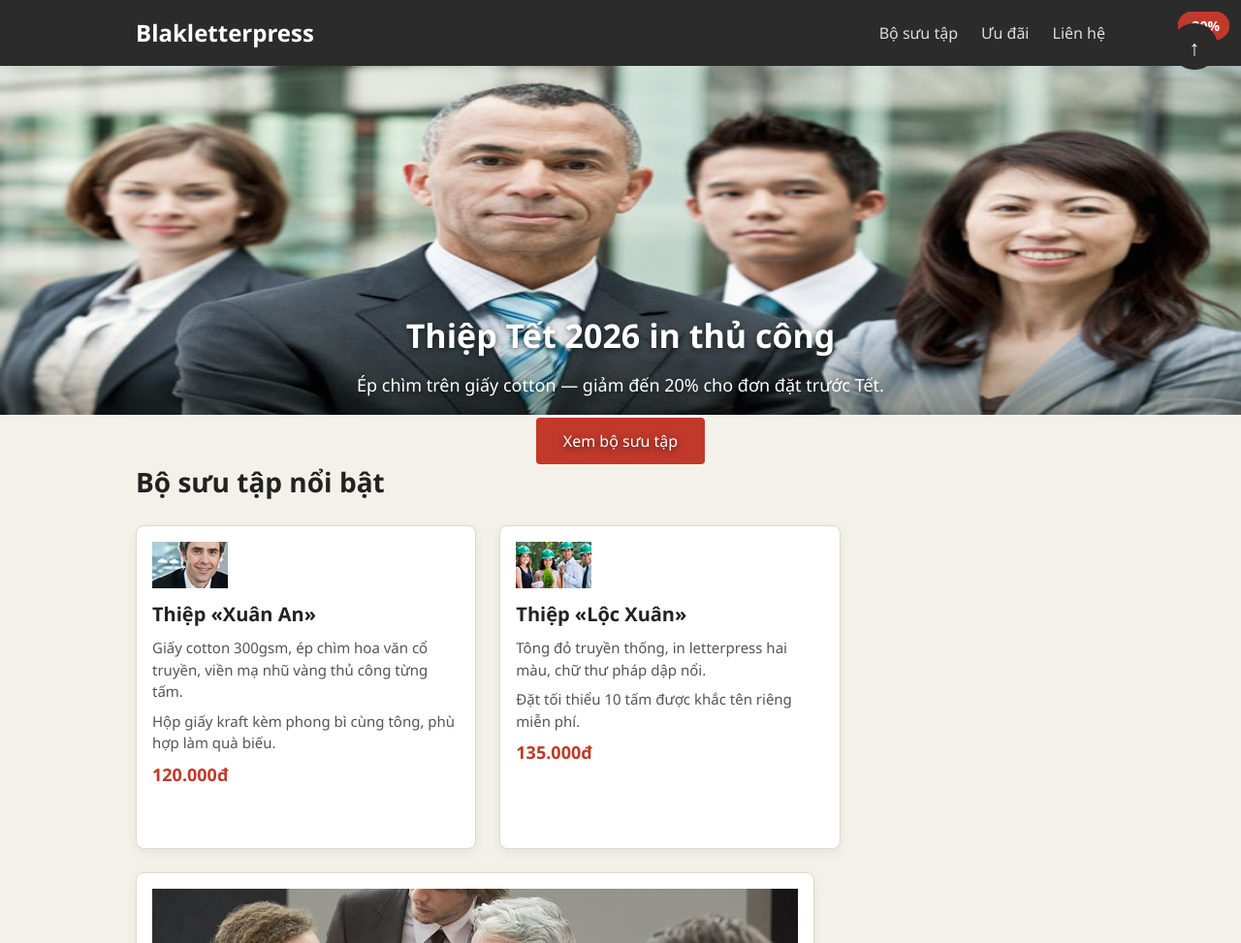
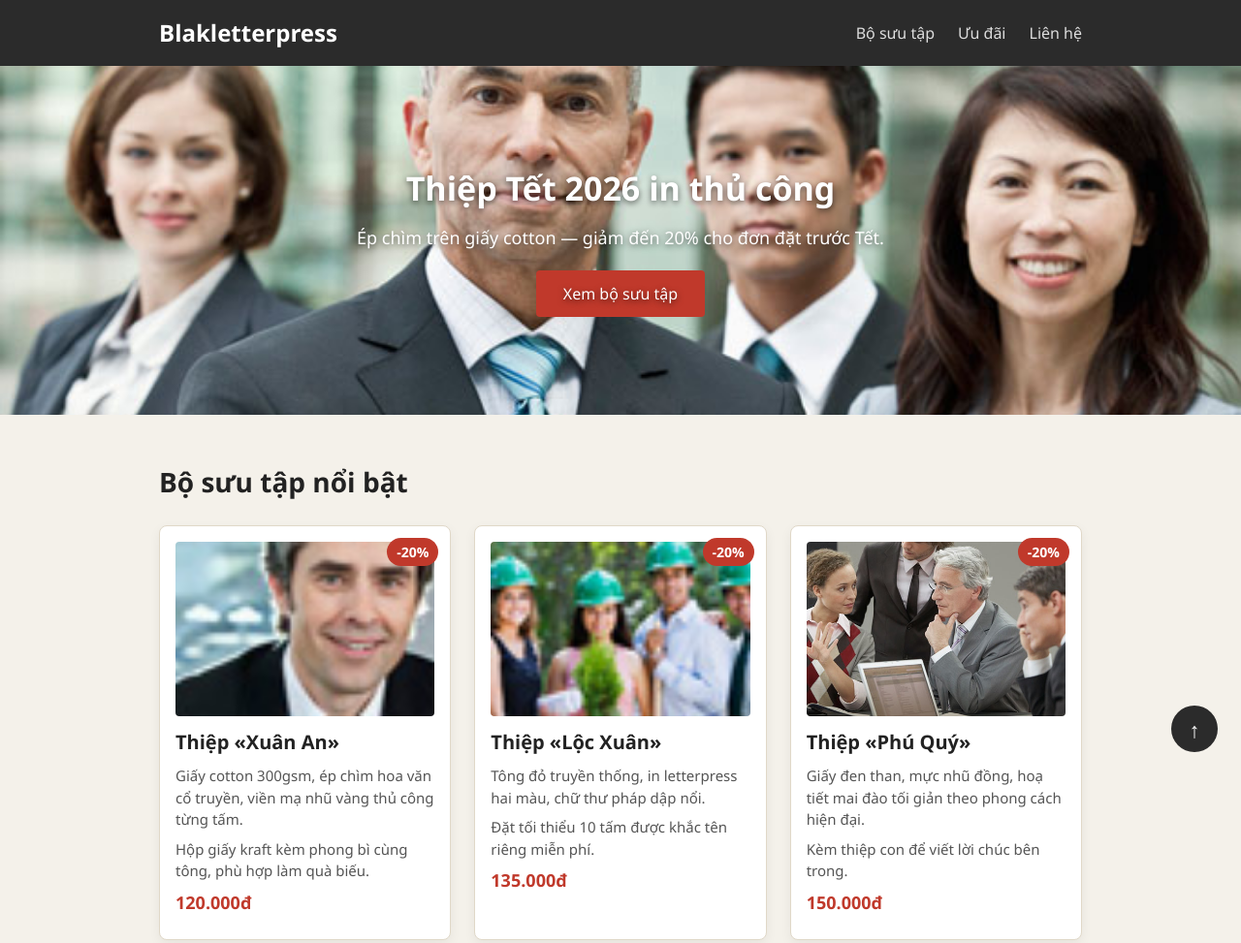
Before and after one commit to nguyenphung25/CNWeb_NguyenPhung_20235402, a plain HTML site: page assignment03/Baitap1Tim_va_sua_loi_CSS/trang.html in a window 1280 px wide. Shown: the top 973 px of the page at 97% size. Drawn offline with Linux system fonts and the light colour scheme.

Commit message:
Sửa lỗi CSS Bài tập 1 và Bài tập 2 (box model + position)
Co-Authored-By: Claude Opus 5.5 <noreply@anthropic.com>

```diff
--- a/assignment03/Baitap1Tim_va_sua_loi_CSS/style-loi.css
+++ b/assignment03/Baitap1Tim_va_sua_loi_CSS/style-loi.css
@@ -16,6 +16,7 @@
 * {
 	margin: 0;
 	padding: 0;
+	box-sizing: border-box; /* SỬA: padding + border tính vào width để 3 thẻ vừa 1 hàng */
 }
 
 body {
@@ -33,6 +34,8 @@ a {
 .site-header {
 	background: #2b2b2b;
 	position: sticky;
+	top: 0;       /* SỬA: sticky cần ngưỡng top mới dính */
+	z-index: 100; /* SỬA: menu luôn nằm trên ảnh/overlay */
 }
 
 .header-inner {
@@ -68,13 +71,16 @@ a {
 
 /* ===== Hero ===== */
 .hero {
+	position: relative; /* SỬA: làm khung tham chiếu cho .hero-overlay */
 	height: 360px;
 	overflow: hidden;
 }
 
 .hero-bg {
+	display: block;
 	width: 100%;
 	height: 100%;
+	object-fit: cover; /* SỬA: ảnh phủ kín khung, không bị méo */
 }
 
 .hero-overlay {
@@ -129,7 +135,8 @@ a {
 
 .card {
 	flex: 0 0 calc((100% - 48px) / 3);
-	height: 300px;
+	position: relative; /* SỬA: nhãn -20% định vị theo chính thẻ */
+	/* SỬA: bỏ height: 300px cố định khiến chữ tràn ra ngoài thẻ */
 	background: #fff;
 	border: 1px solid #e0d8c8;
 	border-radius: 8px;
@@ -151,6 +158,10 @@ a {
 
 .card img {
 	display: block;
+	width: 100%;       /* SỬA: ảnh không vượt quá bề rộng thẻ */
+	height: 180px;
+	object-fit: cover;
+	border-radius: 4px;
 }
 
 .card-body h3 {
@@ -173,8 +184,9 @@ a {
 /* ===== Nút lên đầu trang ===== */
 .back-to-top {
 	position: fixed;
-	top: 24px;
+	bottom: 24px; /* SỬA: top -> bottom để nút nằm góc dưới bên phải */
 	right: 24px;
+	z-index: 200;
 	width: 48px;
 	height: 48px;
 	background: #2b2b2b;
--- a/assignment03/Baitap2Tim_va_sua_loi_CSS/style-loi.css
+++ b/assignment03/Baitap2Tim_va_sua_loi_CSS/style-loi.css
@@ -31,7 +31,10 @@ a {
 }
 
 .page {
-	overflow-x: hidden;
+	/* SỬA: overflow-x: hidden biến .page thành scroll container -> sticky của
+	   header bám vào .page (không cuộn) nên menu KHÔNG dính.
+	   overflow-x: clip vẫn cắt tràn ngang nhưng không tạo scroll container. */
+	overflow-x: clip;
 }
 
 /* ===== Header / thanh điều hướng ===== */
@@ -144,7 +147,8 @@ a {
 	flex: 0 0 calc((100% - 48px) / 3);
 	min-height: 320px;
 	position: relative;
-	box-sizing: content-box;
+	/* SỬA: bỏ box-sizing: content-box (ghi đè border-box) khiến mỗi thẻ rộng
+	   thêm 34px (padding + border) -> thẻ thứ 3 rớt xuống hàng dưới. */
 	background: #fff;
 	border: 1px solid #e0d8c8;
 	border-radius: 8px;
@@ -162,6 +166,7 @@ a {
 	font-weight: bold;
 	padding: 4px 10px;
 	border-radius: 20px;
+	z-index: 3; /* SỬA: ảnh có z-index: 2 đang đè lên nhãn -> nâng nhãn lên trên ảnh */
 }
 
 .card img {
```
